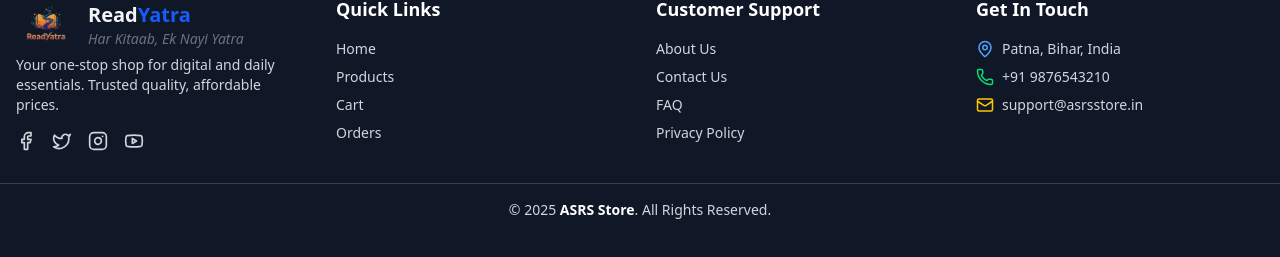
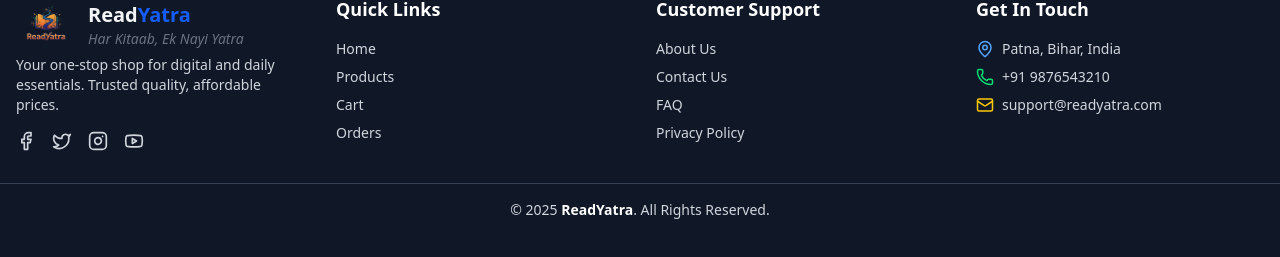
Before and after one commit to sitaramsahu/codealpha-task-e-commerce-store, a Next.js app: page / in a window 1280 px wide. Shown: the part 924-1181 px from the top of the page. Built offline with nearby package versions, Linux system fonts and the light colour scheme.

Commit message:
Update Footer.jsx

```diff
--- a/components/Footer/Footer.jsx
+++ b/components/Footer/Footer.jsx
@@ -127,7 +127,7 @@
           </div>
           <div className="flex items-center space-x-2 text-sm">
             <Mail size={18} className="text-yellow-400" />
-            <span>support@asrsstore.in</span>
+            <span>support@readyatra.com</span>
           </div>
         </div>
       </div>
@@ -135,7 +135,7 @@
       {/* Bottom Bar */}
       <div className="border-t border-gray-700 mt-8 pt-4 text-center text-sm">
         © {new Date().getFullYear()}{" "}
-        <span className="text-white font-semibold">ASRS Store</span>. All Rights
+        <span className="text-white font-semibold">ReadYatra</span>. All Rights
         Reserved.
       </div>
     </footer>
```
